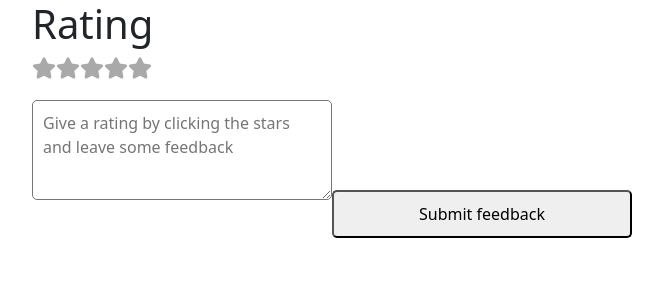
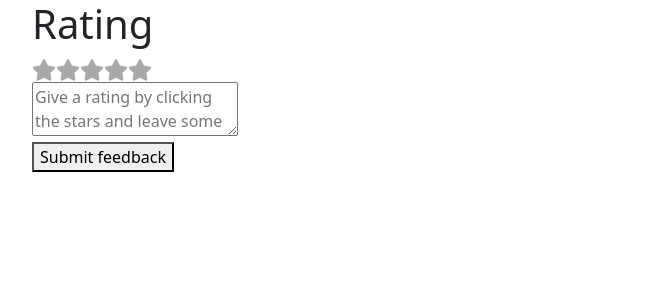
Before and after one commit to sue360/project-3_SEI67, a React (Create React App) app in the folder client/: page / in a window 1280 px wide. Shown: the top 300 px of the page, without its empty margins (50-713 px from the left). Built offline with nearby package versions, Linux system fonts and the light colour scheme; the HTML template or start-up script is replaced by a standard one.

Commit message:
adding feedback form styling

```diff
--- a/client/src/App.js
+++ b/client/src/App.js
@@ -2,7 +2,6 @@ import { useState } from 'react'
 import { useEffect } from 'react'
 import axios from 'axios'
 import { FaStar } from 'react-icons/fa'
-import './styles/main.scss'
 
 const colors = {
   orange: '#FFBA5A',
@@ -38,6 +37,7 @@ function App() {
   }
 
   return (
+    <div>
       <div className="container">
         <h1>Rating</h1>
         <div className="stars">
@@ -58,9 +58,12 @@ function App() {
           placeholder="Give a rating by clicking the stars and leave some feedback"
           className="textarea"
         />
+        <div>
           <button>
           Submit feedback
           </button>
+        </div>
+      </div>
     </div>
   )
 }
--- a/client/src/styles/main.scss
+++ b/client/src/styles/main.scss
@@ -3,31 +3,33 @@
 }
 
 .container {
-    display: "flex";
-    flex-direction: "column";
-    align-items: "center";
+    display: flex;
+    flex-direction: column;
+    align-items: center;
+    justify-content: center;
+  }
 
-
-  .stars {
+.stars {
     display: flex;
     flex-direction: row;
     margin-right: 12px;
-    cursor: "pointer";
+    cursor: pointer;
   }
 
-  .textarea {
-    border: "1px solid #a9a9a9";
+.textarea {
+    border: 1px solid #a9a9a9;
     border-radius: 5px;
     padding: 10px;
-    margin: 20px 0;
+    margin: 40px 0 10px 0;
     min-height: 100px;
     width: 300px;
+    height: 150px;
   }
 
-  button {
-    border: "1px solid #a9a9a9";
+button {
+    border: 1px solid #a9a9a9;
     border-radius: 5px;
     width: 300px;
     padding: 10px;
+    cursor: pointer;
   }
-}
```
Lines whose indentation alone changed are shown as unchanged.
